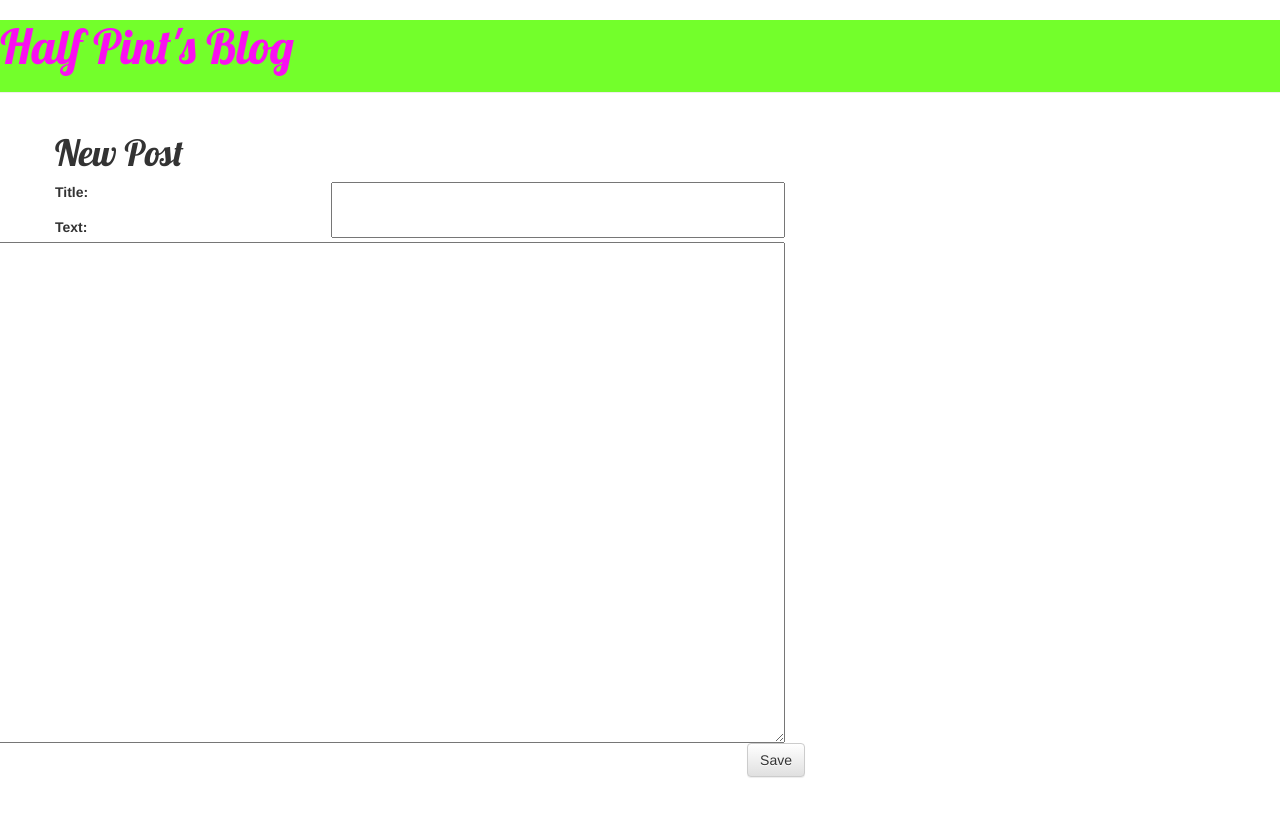
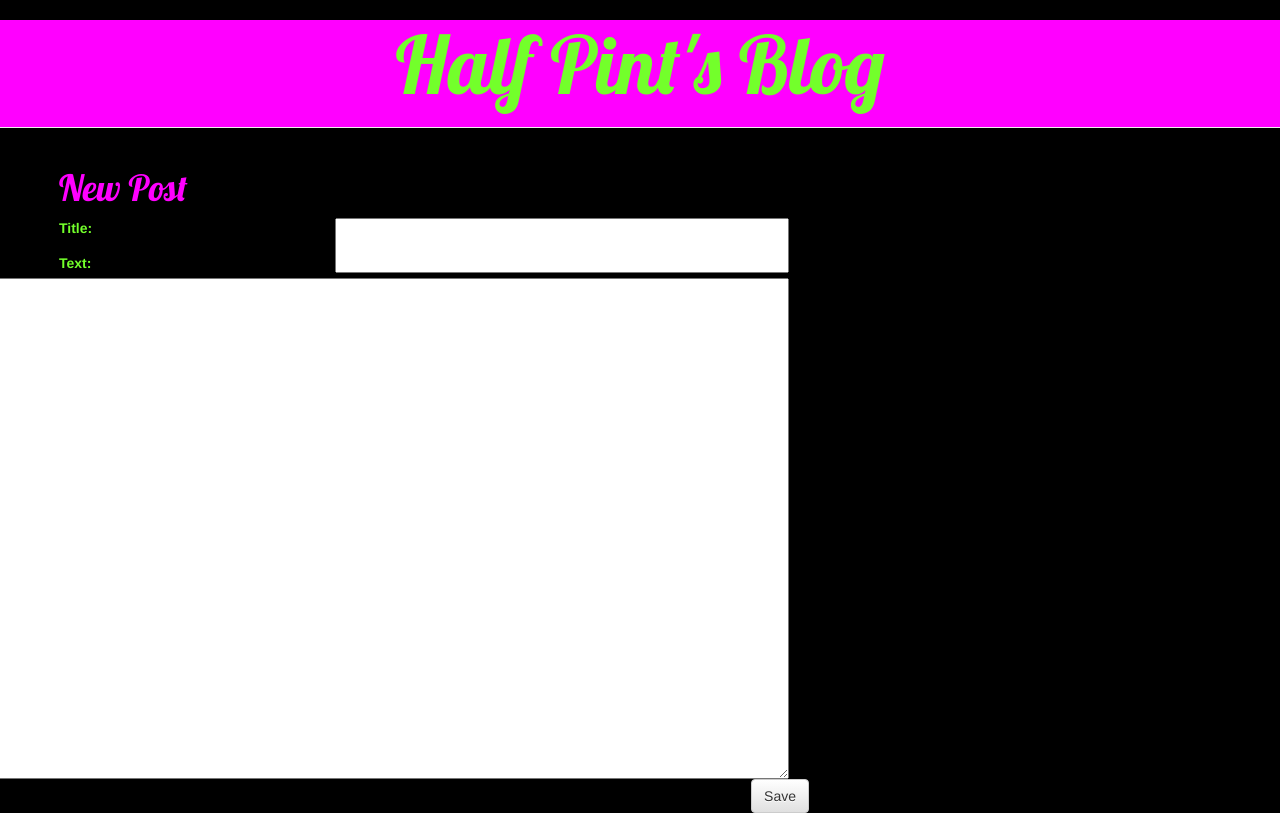
Before and after one commit to halfpint426/my-first-blog, a Django app: page /post/new/ in a window 1280 px wide. Before the commit the page ends 778 px from the top, so only its background shows below. Run offline with Django 3.2, Linux system fonts and the light colour scheme; some libraries are stand-ins or nearby versions.

Commit message:
Added CSS.

```diff
--- a/blog/static/css/blog.css
+++ b/blog/static/css/blog.css
@@ -1,25 +1,33 @@
 .page-header {
-	background-color: #73ff2b;
+	background-color: #FF00FF;
 	margin-top: 0;
 	padding: 20px 20 px 20 px 40px;
+	text-align: center;
+	font-size: 30pt;
 }
 
 .page-header h1, .page-header h1 a, .page-header h1:visited, .page-header h1 a:active{
-	color: rgba(255, 5, 250, 0.96);
-	font-size: 36pt;
+	color: #73ff2b;
+	font-size: 60pt;
 	text-declaration: none;
 }
 
+body {
+	background-color: #000000;
+}
+
 .content {
-	margin-left: 40px;
+	margin-left: 44px;
+	color: #73ff2b;
 }
 
 h1, h2, h3, h4 {
 	font-family: 'Lobster', cursive;
+	color: #FF00FF;
 }
 
 .date {
-	color: #828282;
+	color: #73ff2b;
 }
 
 .save {
@@ -27,7 +35,7 @@ h1, h2, h3, h4 {
 }
 
 .post-form textarea, .post-form input {
-	color: #ffffff;
+	color: #73ff2b;
 	float: right;
 	font-size: 26pt;
 	margin-right: 20px;
@@ -35,8 +43,10 @@ h1, h2, h3, h4 {
 
 .post {
 	margin-bottom: 70px;
+	font-size: 16pt;
 }
 
 .post h1 a, .post h1a:visited {
-	color: #000000;
+	color: #FF00FF;
+	font-size: 34pt;
 }
```
